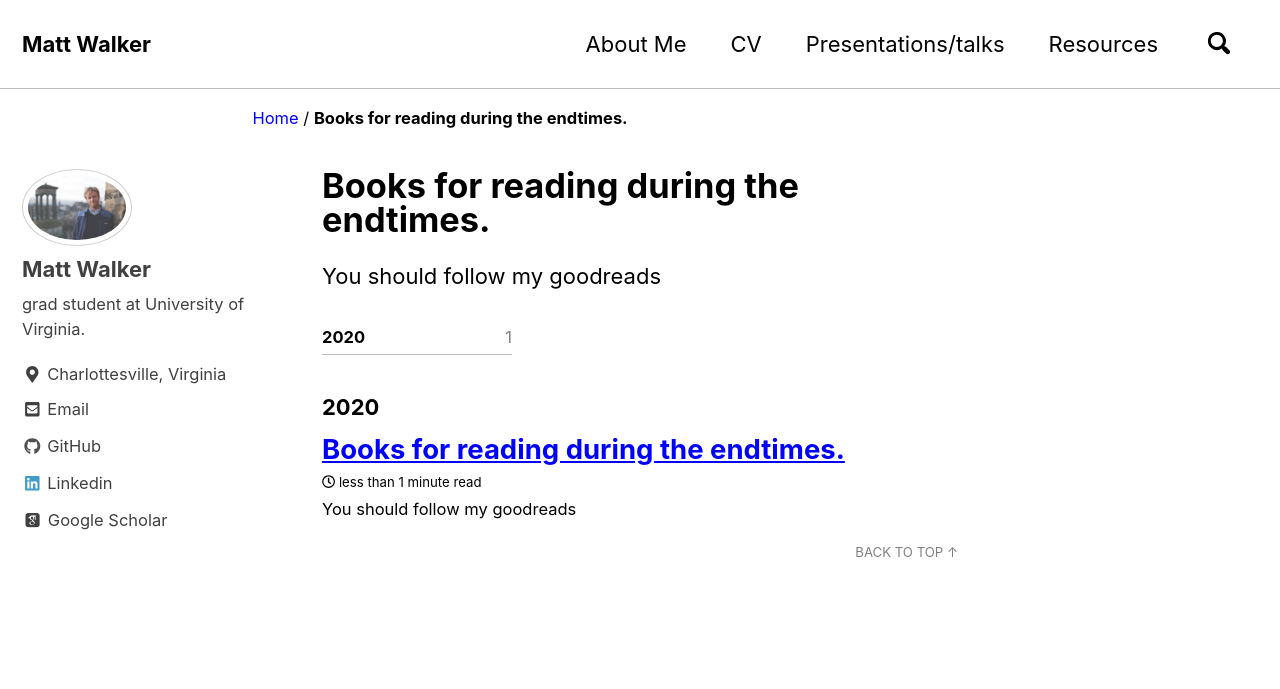
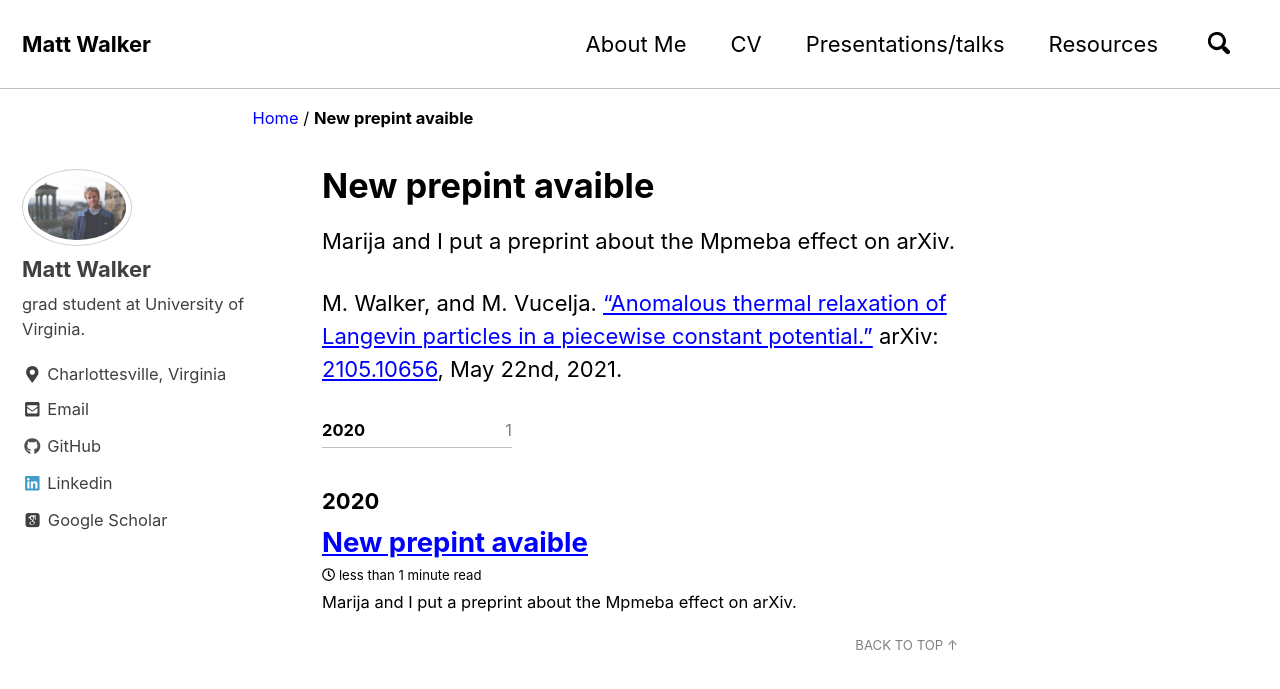
Before and after one commit to Mattwalker411/mathwalker.github.io, a Jekyll site: the page built from _posts/2020-07-30-BooksFor2020.md, in a window 1280 px wide and 900 px high. Shown: the top 689 px of the window. Built offline with Jekyll 4.4.1, drawn with Linux system fonts in a browser that asks for light colours; cached includes are drawn as plain includes; nearby versions of some CDN libraries; some web fonts are replaced.

Commit message:
"need to fix the date, but this should clean things up."

```diff
--- a/_posts/2020-07-30-BooksFor2020.md
+++ b/_posts/2020-07-30-BooksFor2020.md
@@ -1,6 +1,8 @@
 ---
 layout: posts
-title: "Books for reading during the endtimes."
+title: "New prepint avaible"
 ---
 
-You should follow my goodreads
+Marija and I put a preprint about the Mpmeba effect on arXiv.
+
+M. Walker, and M. Vucelja. ["Anomalous thermal relaxation of Langevin particles in a piecewise constant potential."](https://www.google.com/url?q=https%3A%2F%2Farxiv.org%2Fabs%2F2105.10656&sa=D&sntz=1&usg=AFQjCNGxEt2rHMQ_EtXYkXqV5F89u5Ll-Q) arXiv: [2105.10656](https://www.google.com/url?q=https%3A%2F%2Farxiv.org%2Fabs%2F2105.10656&sa=D&sntz=1&usg=AFQjCNGxEt2rHMQ_EtXYkXqV5F89u5Ll-Q), May 22nd, 2021.
```
